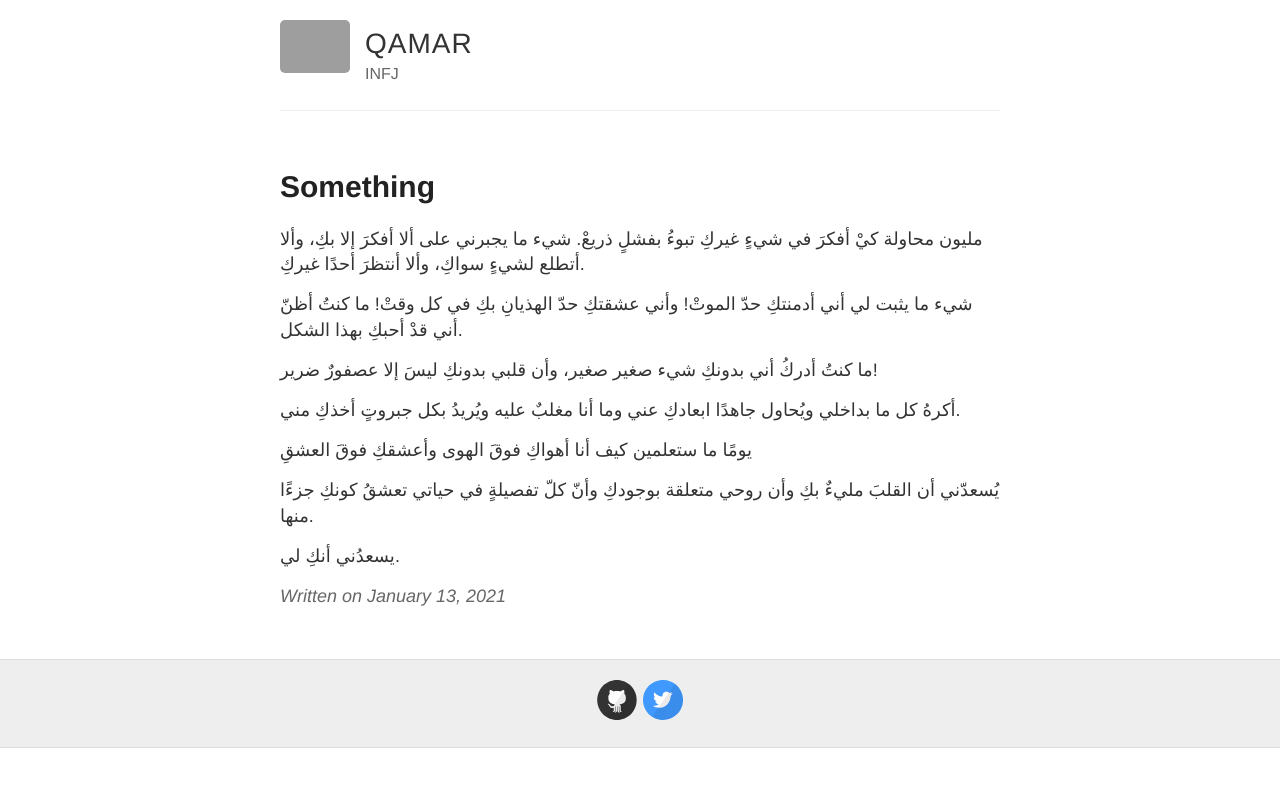
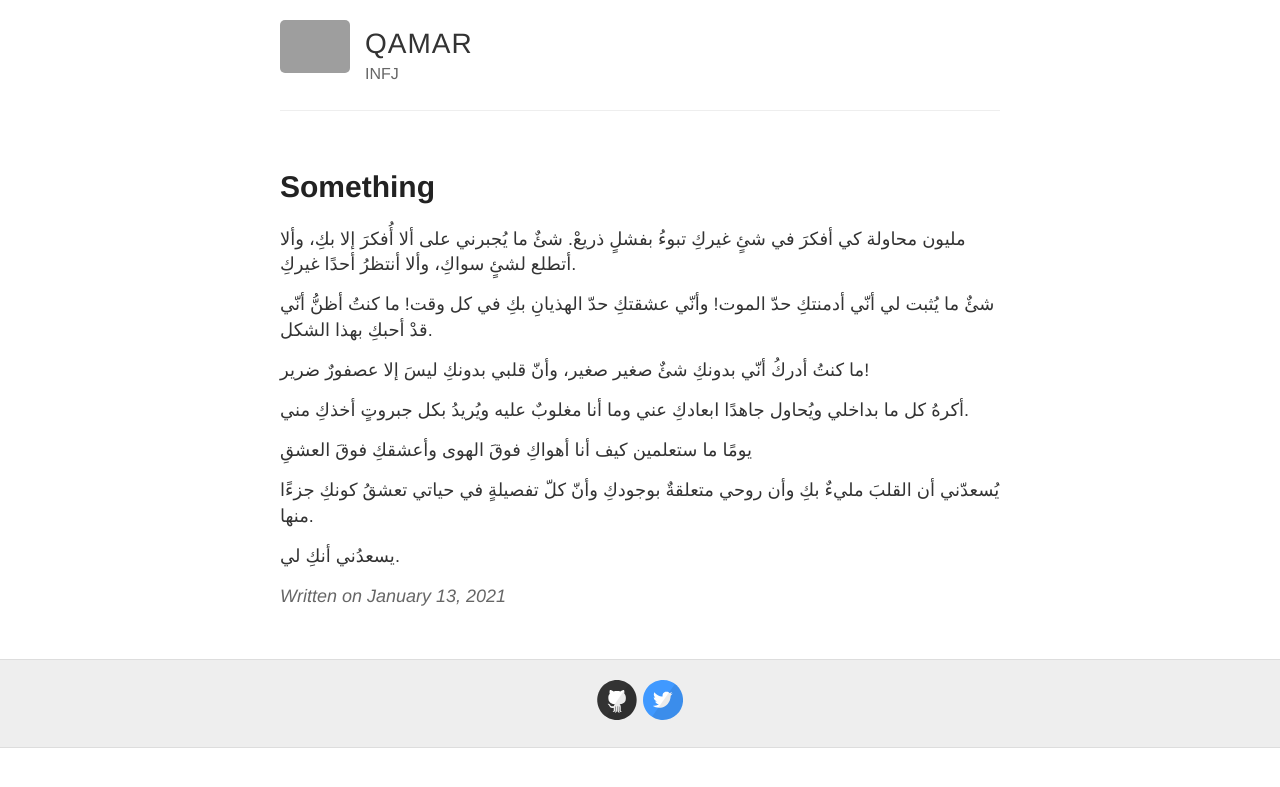
Before and after one commit to aelasr/aelasr.github.io, a Jekyll site: the page built from _posts/2021-01-13-Something.md, in a window 1280 px wide. Shown: the top 787 px of the page. Built offline with Jekyll 4.4.1, drawn with Linux system fonts in a browser that asks for light colours; grey boxes are pictures that could not be loaded.

Commit message:
Update 2021-01-13-Something.md

```diff
--- a/_posts/2021-01-13-Something.md
+++ b/_posts/2021-01-13-Something.md
@@ -3,16 +3,16 @@ layout: post
 title: Something
 ---
 
-مليون محاولة كيْ أفكرَ في شيءٍ غيركِ تبوءُ بفشلٍ ذريعْ. شيء ما يجبرني على ألا أفكرَ إلا بكِ، وألا أتطلع لشيءٍ سواكِ،  وألا أنتظرَ أحدًا غيركِ.
+مليون محاولة كي أفكرَ في شئٍ غيركِ تبوءُ بفشلٍ ذريعْ. شئٌ ما يُجبرني على ألا أُفكرَ إلا بكِ، وألا أتطلع لشئٍ سواكِ، وألا أنتظرُ أحدًا غيركِ.
 
-شيء ما يثبت لي أني أدمنتكِ حدّ الموتْ! وأني عشقتكِ حدّ الهذيانِ بكِ في كل وقتْ! ما كنتُ أظنّ أني قدْ أحبكِ بهذا الشكل.
+شئٌ ما يُثبت لي أنّي أدمنتكِ حدّ الموت! وأنّي عشقتكِ حدّ الهذيانِ بكِ في كل وقت! ما كنتُ أظنُّ أنّي قدْ أحبكِ بهذا الشكل.
 
-ما كنتُ أدركُ أني بدونكِ شيء صغير صغير، وأن قلبي بدونكِ ليسَ إلا عصفورٌ ضرير!
+ما كنتُ أدركُ أنّي بدونكِ شئٌ صغير صغير، وأنّ قلبي بدونكِ ليسَ إلا عصفورٌ ضرير!
 
-أكرهُ كل ما بداخلي ويُحاول جاهدًا ابعادكِ عني وما أنا مغلبٌ عليه ويُريدُ بكل جبروتٍ أخذكِ مني.
+أكرهُ كل ما بداخلي ويُحاول جاهدًا ابعادكِ عني وما أنا مغلوبٌ عليه ويُريدُ بكل جبروتٍ أخذكِ مني.
 
 يومًا ما ستعلمين كيف أنا أهواكِ فوقَ الهوى وأعشقكِ فوقَ العشقِ
 
-يُسعدّني أن القلبَ مليءٌ بكِ وأن روحي متعلقة بوجودكِ وأنّ كلّ تفصيلةٍ في حياتي تعشقُ كونكِ جزءًا منها.
+يُسعدّني أن القلبَ مليءٌ بكِ وأن روحي متعلقةٌ بوجودكِ وأنّ كلّ تفصيلةٍ في حياتي تعشقُ كونكِ جزءًا منها.
 
 يسعدُني أنكِ لي.
```
